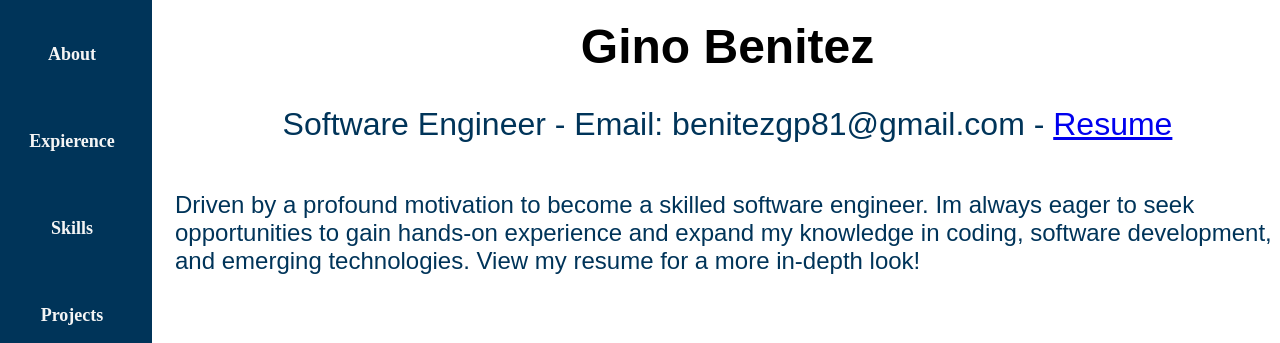
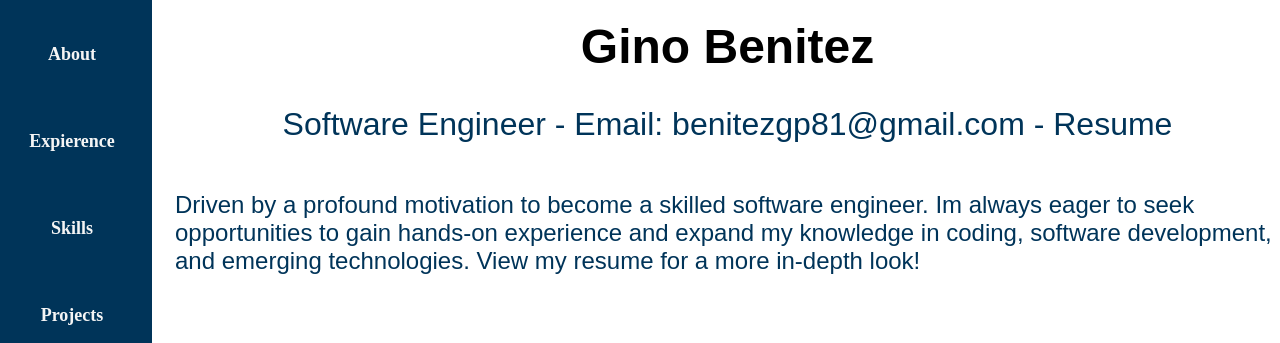
Before and after one commit to ginobenitez/ginobenitez.github.io, a plain HTML site: page index.html in a window 1280 px wide. Shown: the part 265-608 px from the top of the page. Drawn offline with Linux system fonts and the light colour scheme; a web font is replaced by a local one.

Commit message:
Update style.css

```diff
--- a/style.css
+++ b/style.css
@@ -11,6 +11,25 @@
     overflow: hidden;
     max-height: min-content;
  }
+ a:link {
+    color: #003459;
+  }
+
+  a:visited {
+    color: #003459;
+  }
+
+  a:hover {
+    color: #003459;
+  }
+
+  a:active {
+    color: #003459;
+  }
+
+  a:link, a:visited {
+    text-decoration: none;
+  }
  .listTitle{
     height: 50%;
     padding-bottom: 5px;
```
